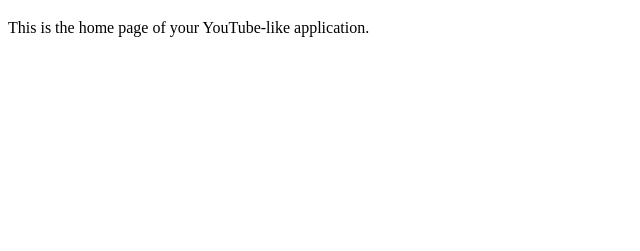
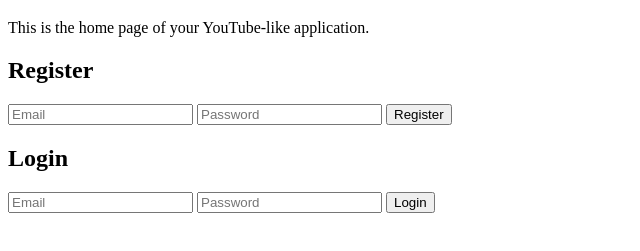
Before and after one commit to Nathanuhhu/LanzelTube, a website: page public/index.html in a window 1280 px wide. Shown: the part 61-312 px from the top of the page, without its empty margins (0-640 px from the left). Drawn offline with Linux system fonts and the light colour scheme.

Commit message:
Update index.html

```diff
--- a/public/index.html
+++ b/public/index.html
@@ -3,10 +3,27 @@
 <head>
   <meta charset="UTF-8">
   <meta name="viewport" content="width=device-width, initial-scale=1.0">
-  <title>My App</title>
+  <title>LanzelTube</title>
+  <link rel="stylesheet" href="styles.css">
 </head>
 <body>
   <h1>Welcome to LanzelTube!</h1>
   <p>This is the home page of your YouTube-like application.</p>
+
+  <h2>Register</h2>
+  <form id="registerForm">
+    <input type="email" id="registerEmail" placeholder="Email" required>
+    <input type="password" id="registerPassword" placeholder="Password" required>
+    <button type="submit">Register</button>
+  </form>
+
+  <h2>Login</h2>
+  <form id="loginForm">
+    <input type="email" id="loginEmail" placeholder="Email" required>
+    <input type="password" id="loginPassword" placeholder="Password" required>
+    <button type="submit">Login</button>
+  </form>
+
+  <script src="scripts.js"></script>
 </body>
 </html>
```
